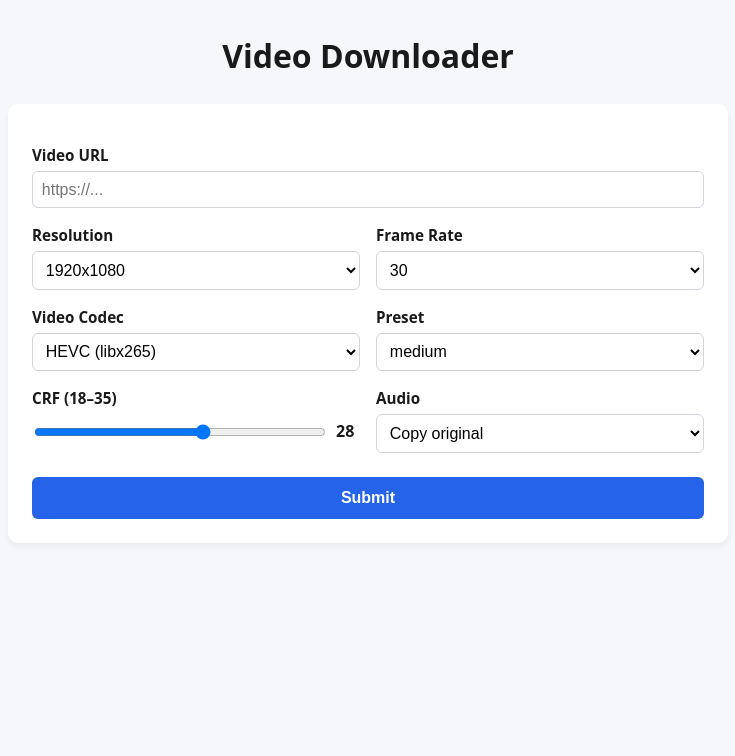
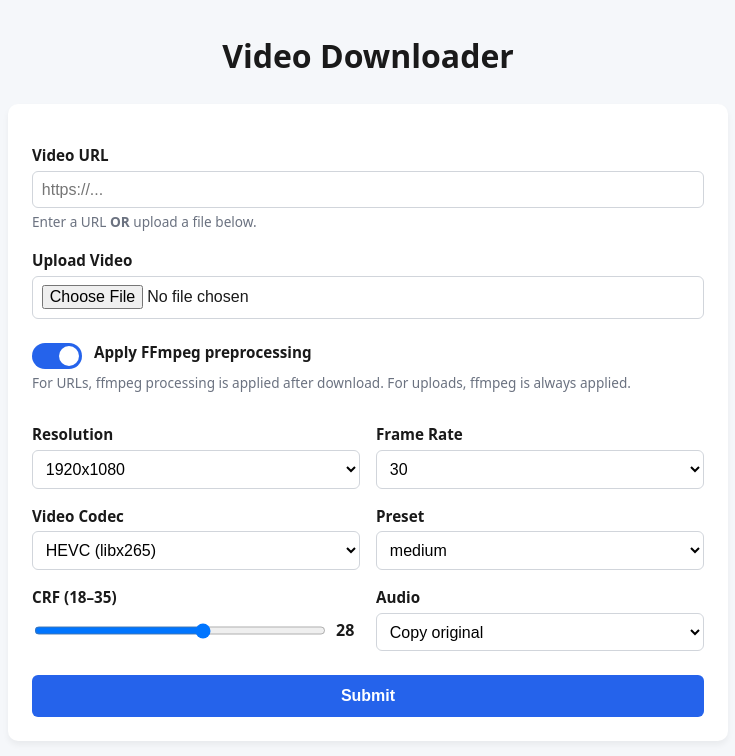
Before and after one commit to tustunkok/autodownloader, a FastAPI app: page / in a window 1280 px wide. Shown: the top 756 px of the page, without its empty margins (272-1007 px from the left). Run offline with FastAPI, Linux system fonts and the light colour scheme.

Commit message:
Add video upload support, optional ffmpeg toggle, and descriptive output filenames

```diff
--- a/docker-compose.yaml
+++ b/docker-compose.yaml
@@ -1,5 +1,3 @@
-version: "3.8"
-
 services:
   autodownloader:
     build: .
--- a/pyproject.toml
+++ b/pyproject.toml
@@ -1,6 +1,6 @@
 [project]
 name = "autodownloader"
-version = "0.1.0a2"
+version = "0.1.0a3"
 description = "Async video downloader and processor via web UI"
 requires-python = ">=3.13"
 dependencies = [
--- a/src/autodownloader/main.py
+++ b/src/autodownloader/main.py
@@ -5,11 +5,11 @@ from contextlib import asynccontextmanager
 from datetime import datetime, timezone
 from pathlib import Path
 
-from fastapi import FastAPI, Form, HTTPException, Request
+from fastapi import FastAPI, File, Form, HTTPException, Request, UploadFile
 from fastapi.responses import FileResponse, HTMLResponse
 from fastapi.templating import Jinja2Templates
 
-from autodownloader.database import create_job, get_job, init_db
+from autodownloader.database import create_job, get_job, init_db, update_job_status
 from autodownloader.logger import setup_logging
 from autodownloader.processor import cleanup_job, cleanup_old_jobs, process_job
 
@@ -70,7 +70,9 @@ async def index(request: Request, job_id: str | None = None):
 
 @app.post("/submit")
 async def submit(
-    url: str = Form(...),
+    url: str = Form(""),
+    video_file: UploadFile | None = File(None),
+    apply_ffmpeg: bool = Form(True),
     resolution: str = Form("1920x1080"),
     fps: str = Form("30"),
     codec: str = Form("libx265"),
@@ -78,6 +80,14 @@ async def submit(
     preset: str = Form("medium"),
     audio: str = Form("copy"),
 ):
+    has_url = bool(url.strip())
+    has_file = video_file is not None
+
+    if has_url and has_file:
+        raise HTTPException(status_code=400, detail="Provide either a URL or a file, not both.")
+    if not has_url and not has_file:
+        raise HTTPException(status_code=400, detail="Provide either a URL or a file.")
+
     job_id = str(uuid.uuid4())
     params = {
         "resolution": resolution,
@@ -86,9 +96,27 @@ async def submit(
         "crf": crf,
         "preset": preset,
         "audio": audio,
+        "source_type": "url" if has_url else "upload",
+        "apply_ffmpeg": apply_ffmpeg,
     }
-    logger.info("Received submission job_id=%s url=%s params=%s", job_id, url, params)
-    await create_job(job_id, url, params)
+
+    logger.info("Received submission job_id=%s url=%s has_file=%s params=%s", job_id, url, has_file, params)
+
+    if has_file:
+        # Save the uploaded file immediately so the processor can find it
+        download_dir = Path("downloads") / job_id
+        download_dir.mkdir(parents=True, exist_ok=True)
+        safe_name = Path(video_file.filename).name
+        file_path = download_dir / safe_name
+        content = await video_file.read()
+        file_path.write_bytes(content)
+        logger.info("Job %s: Saved uploaded file to %s", job_id, file_path)
+
+        await create_job(job_id, "", params)
+        await update_job_status(job_id, "queued", original_filename=safe_name)
+    else:
+        await create_job(job_id, url, params)
+
     asyncio.create_task(process_job(job_id))
     return {"job_id": job_id}
 
--- a/src/autodownloader/templates/index.html
+++ b/src/autodownloader/templates/index.html
@@ -96,14 +96,79 @@
         a.downloadBtn:hover { background: #047857; }
         .crfWrap { display:flex; align-items:center; gap:0.5rem; }
         .crfWrap input { flex: 1; }
+        .toggle-switch {
+            position: relative;
+            display: inline-block;
+            width: 50px;
+            height: 26px;
+            margin-top: 0.5rem;
+        }
+        .toggle-switch input {
+            opacity: 0;
+            width: 0;
+            height: 0;
+        }
+        .slider {
+            position: absolute;
+            cursor: pointer;
+            inset: 0;
+            background-color: #d1d5db;
+            border-radius: 34px;
+            transition: .4s;
+        }
+        .slider:before {
+            position: absolute;
+            content: "";
+            height: 20px;
+            width: 20px;
+            left: 3px;
+            bottom: 3px;
+            background-color: #fff;
+            border-radius: 50%;
+            transition: .4s;
+        }
+        .toggle-switch input:checked + .slider {
+            background-color: #2563eb;
+        }
+        .toggle-switch input:checked + .slider:before {
+            transform: translateX(24px);
+        }
+        .toggle-label {
+            display: flex;
+            align-items: center;
+            gap: 0.75rem;
+            cursor: pointer;
+        }
+        .toggle-label span {
+            font-weight: 600;
+        }
+        .source-hint {
+            font-size: 0.85rem;
+            color: #6b7280;
+            margin-top: 0.25rem;
+        }
     </style>
 </head>
 <body>
     <h1>Video Downloader</h1>
 
-    <form id="downloadForm">
+    <form id="downloadForm" enctype="multipart/form-data">
         <label for="url">Video URL</label>
-        <input type="url" id="url" name="url" placeholder="https://..." required>
+        <input type="url" id="url" name="url" placeholder="https://...">
+        <p class="source-hint">Enter a URL <strong>OR</strong> upload a file below.</p>
+
+        <label for="video_file">Upload Video</label>
+        <input type="file" id="video_file" name="video_file" accept="video/*">
+
+        <input type="hidden" name="apply_ffmpeg" value="false">
+        <label class="toggle-label">
+            <div class="toggle-switch">
+                <input type="checkbox" id="apply_ffmpeg" name="apply_ffmpeg" value="true" checked>
+                <span class="slider"></span>
+            </div>
+            <span>Apply FFmpeg preprocessing</span>
+        </label>
+        <p class="source-hint" id="ffmpegHint">For URLs, ffmpeg processing is applied after download. For uploads, ffmpeg is always applied.</p>
 
         <div class="row">
             <div>
@@ -190,8 +255,38 @@
         const msg = document.getElementById('msg');
         const dlWrap = document.getElementById('dlWrap');
         const dlBtn = document.getElementById('dlBtn');
+        const urlInput = document.getElementById('url');
+        const fileInput = document.getElementById('video_file');
+        const applyFfmpeg = document.getElementById('apply_ffmpeg');
+        const ffmpegHint = document.getElementById('ffmpegHint');
 
         let pollTimer = null;
+
+        // Mutual exclusivity: URL vs upload
+        urlInput.addEventListener('input', () => {
+            if (urlInput.value.trim()) {
+                fileInput.disabled = true;
+                fileInput.value = '';
+                applyFfmpeg.disabled = false;
+                ffmpegHint.textContent = 'For URLs, ffmpeg processing is applied after download.';
+            } else {
+                fileInput.disabled = false;
+            }
+        });
+
+        fileInput.addEventListener('change', () => {
+            if (fileInput.files.length > 0) {
+                urlInput.disabled = true;
+                urlInput.value = '';
+                applyFfmpeg.checked = true;
+                applyFfmpeg.disabled = true;
+                ffmpegHint.textContent = 'For uploads, ffmpeg processing is always applied.';
+            } else {
+                urlInput.disabled = false;
+                applyFfmpeg.disabled = false;
+                ffmpegHint.textContent = 'For URLs, ffmpeg processing is applied after download. For uploads, ffmpeg is always applied.';
+            }
+        });
 
         function setStatus(data) {
             card.classList.add('active');
@@ -236,7 +331,11 @@
             e.preventDefault();
             const fd = new FormData(form);
             const r = await fetch('/submit', { method: 'POST', body: fd });
-            if (!r.ok) { alert('Submission failed'); return; }
+            if (!r.ok) {
+                const err = await r.json().catch(() => ({ detail: 'Submission failed' }));
+                alert(err.detail || 'Submission failed');
+                return;
+            }
             const data = await r.json();
             const jobId = data.job_id;
             history.pushState(null, '', '/?job_id=' + jobId);
```
Also changed, not shown: src/autodownloader/processor.py (+76 -17 lines), test_app.py (+83 -3 lines), .github/workflows/ci.yml, 1 other file.
